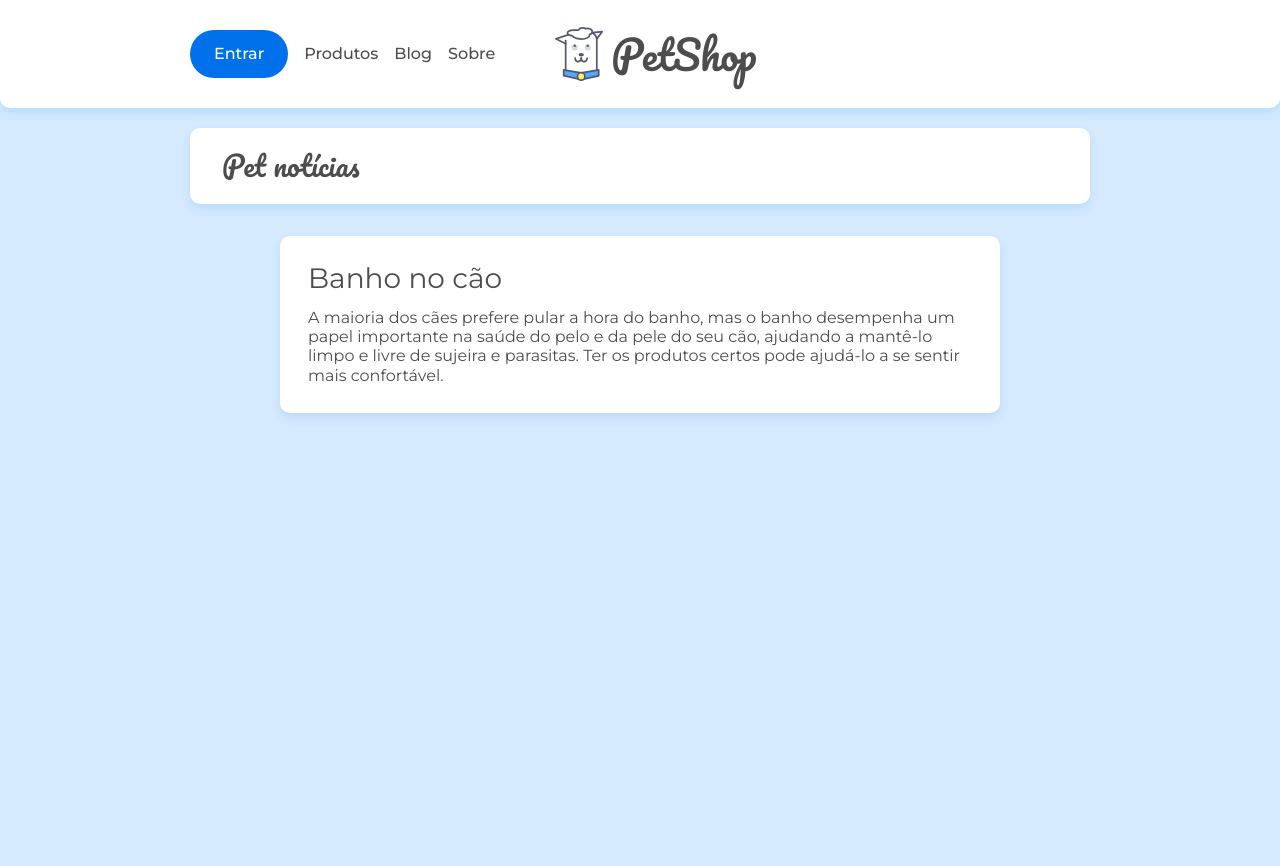
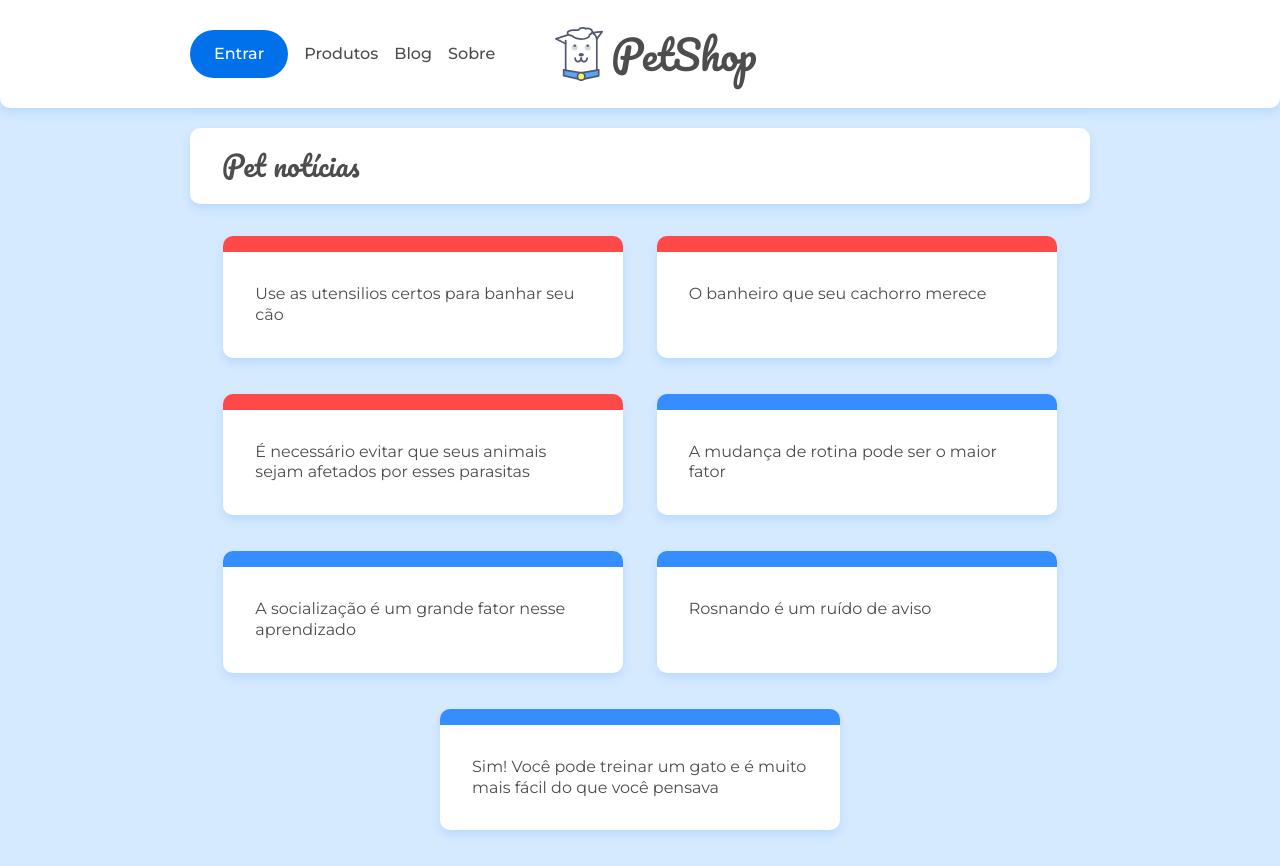
Before and after one commit to aliceribeiro/petshop, a React (Create React App) app: page / in a window 1280 px wide. Before the commit the page ends 800 px from the top, so only its background shows below. Built offline with nearby package versions, Linux system fonts and the light colour scheme; data requests are answered from the project's data file.

Commit message:
feat: :sparkles: cria componente de listagem de posts e consome dados da API

```diff
--- /dev/null
+++ b/src/components/ListaPost.jsx
@@ -0,0 +1,26 @@
+import React, { useEffect, useState } from "react";
+import { Link } from "react-router-dom";
+import { busca } from "../api/api";
+
+const ListaPost = ({ url }) => {
+  const [posts, setPosts] = useState([]);
+
+  useEffect(() => {
+    busca(url, setPosts);
+  }, [])
+
+  return (
+    <section className="posts container">
+      {posts.map((post) => (
+        <Link className={`cartao-post cartao-post--${post.categoria}`}>
+          <article key={post.id}>
+            <h3 className="cartao-post__titulo">{post.titulo}</h3>
+            <p className="cartao-post__meta">{post.metadescription}</p>
+          </article>
+        </Link>
+      ))}
+    </section>
+  );
+};
+
+export default ListaPost;
--- a/src/paginas/Home.jsx
+++ b/src/paginas/Home.jsx
@@ -1,4 +1,5 @@
 import React from "react";
+import ListaPost from "../components/ListaPost";
 
 const Home = () => {
   return (
@@ -6,17 +7,7 @@
       <div className="container">
         <h2 className="titulo-pagina">Pet notícias</h2>
       </div>
-      <section className="container flex flex--centro">
-        <article className="cartao post">
-          <h2 className="cartao__titulo">Banho no cão</h2>
-          <p className="cartao__texto">
-            A maioria dos cães prefere pular a hora do banho, mas o banho
-            desempenha um papel importante na saúde do pelo e da pele do seu
-            cão, ajudando a mantê-lo limpo e livre de sujeira e parasitas. Ter
-            os produtos certos pode ajudá-lo a se sentir mais confortável.
-          </p>
-        </article>
-      </section>
+      <ListaPost url={"/posts"} />
     </main>
   );
 };
```
